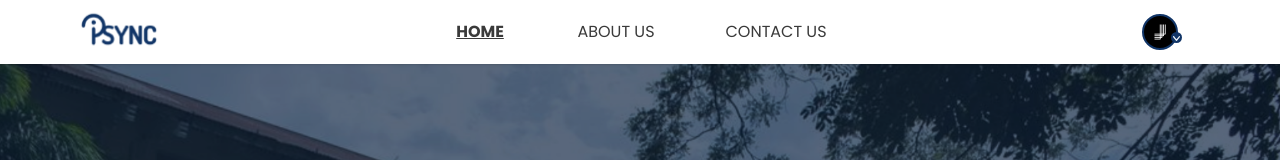
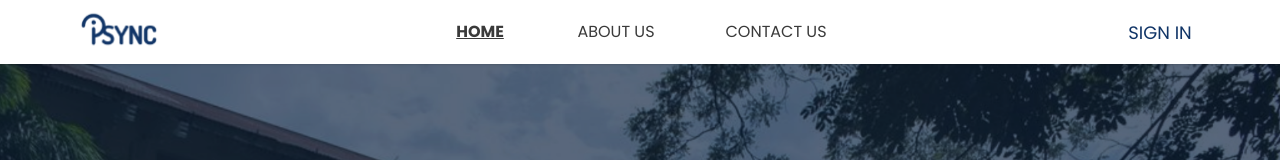
Before and after one commit to kheejay/IPSYNC, a Vue app: page / in a window 1280 px wide. Shown: the top 160 px of the page. Built offline with nearby package versions, Linux system fonts and the light colour scheme; no server answers.

Commit message:
basic restrictions

```diff
--- a/src/components/NavigationBar.vue
+++ b/src/components/NavigationBar.vue
@@ -30,7 +30,8 @@
                 CONTACT US
             </RouterLink>
         </div>
-        <div class="w-[2.5rem] md:w-[9rem] hidden md:flex justify-center items-center relative">
+        <div v-if="isAuthenticated"
+            class="w-[2.5rem] md:w-[9rem] hidden md:flex justify-center items-center relative">
             <div @mouseup="showDropDown = !showDropDown" class="relative">
                 <img src="../assets/images/jacquard.png" alt="profile"
                     class="bg-black w-9 h-9 rounded-full border-2 border-c1 cursor-pointer">
@@ -47,13 +48,19 @@
                     </div>
                 </div>
                 <div class="w-11/12 mx-auto border-t border-black p-2">
-                     <p v-if="isAuthenticated" @click="goToProfile"
+                     <p @click="goToProfile"
                         class="text-[1rem]m py-1 cursor-pointer w-max">VIEW PROFILE</p>
-                     <p v-if="isAuthenticated" @mousedown="confirmActionLogout" class="text-[1rem] cursor-pointer
+                     <p @mousedown="confirmActionLogout" class="text-[1rem] cursor-pointer
                         pb-1 text-red-500 w-max">SIGN OUT</p>
-                     <p v-else @mousedown="goTo('Login')" class="text-[1rem] cursor-pointer pb-1 text-c1 w-max">SIGN IN</p>
                 </div>
             </div>
+        </div>
+
+        <div v-else
+            @mousedown="goTo('Login')"
+            class="w-[2.5rem] md:w-[9rem] hidden md:flex justify-center items-center text-[1.125rem] text-c1
+            cursor-pointer hover:scale-105">
+            SIGN IN
         </div>
 
         <RoundMenu @click="showMobileNav = true"
@@ -153,7 +160,7 @@
 
 <script setup>
 import { onClickOutside } from "@vueuse/core";
-import { onBeforeMount, onUnmounted, ref, watch } from "vue";
+import { onBeforeMount, onUnmounted, ref } from "vue";
 import IPSYNCLogo from "./IPSYNCLogo.vue";
 import ArrowDown from './icons/ArrowDown.vue';
 import RoundMenu from './icons/RoundMenu.vue';
```
